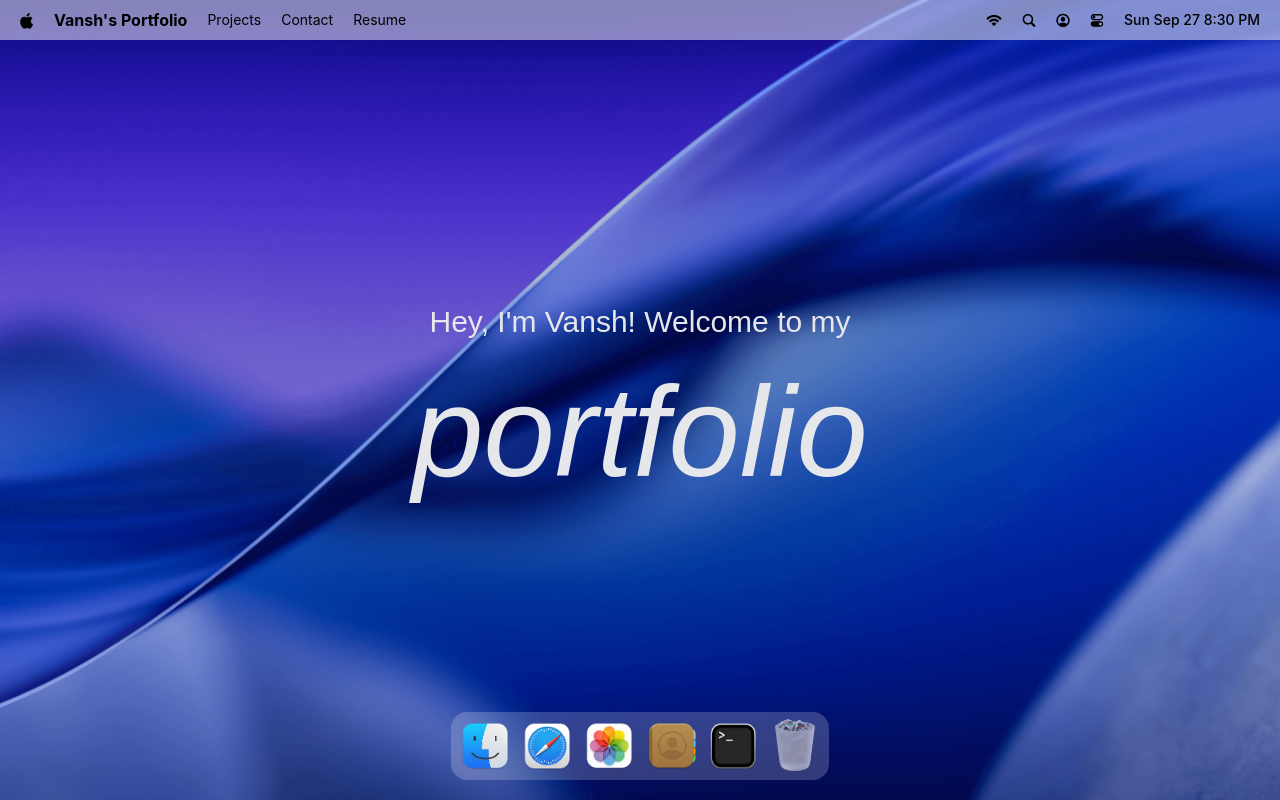
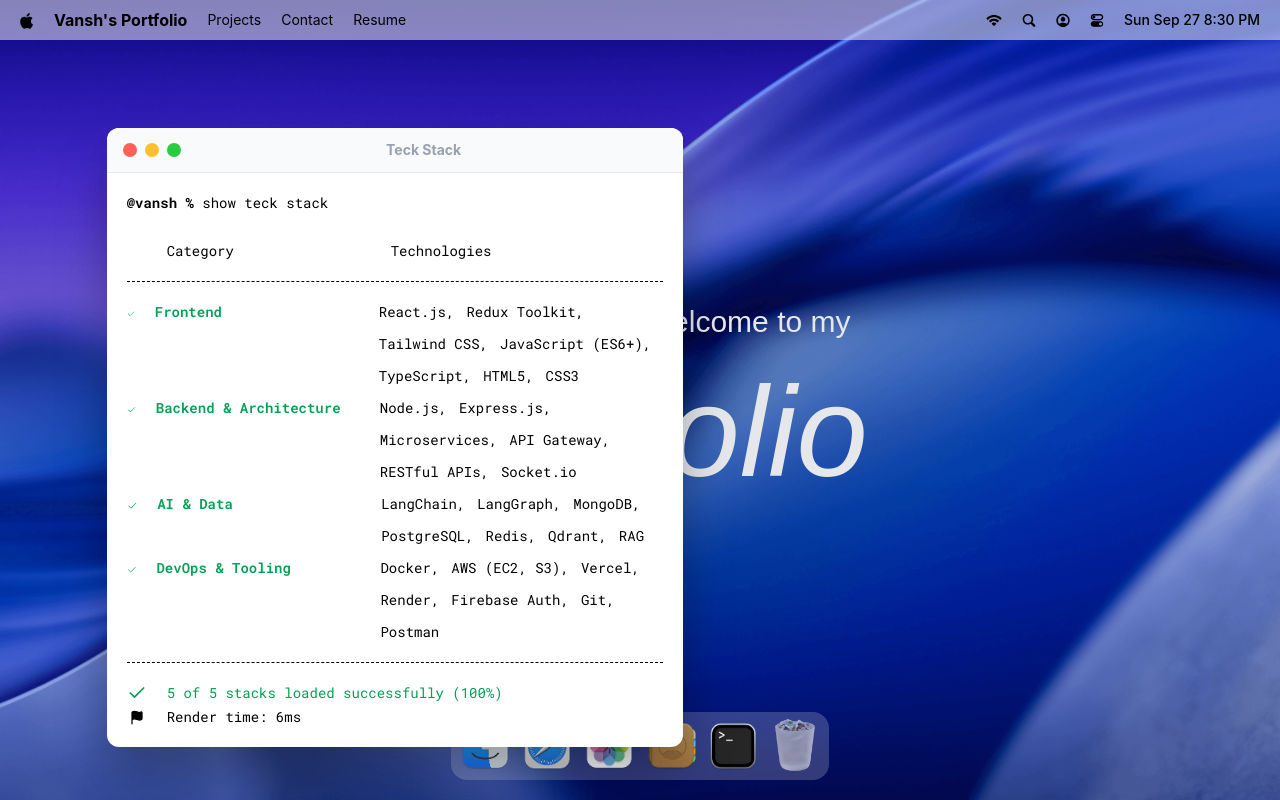
Before and after one commit to vanshjain137/vansh-os, a React (Vite) app: page / in a window 1280 px wide. Both pictures are taken after a click on the button 733 px from the left and 746 px from the top of the page. Built offline with nearby package versions, Linux system fonts and the light colour scheme; a web font is replaced by a local one.

Commit message:
implement a hoc for managing window states and add the first window - terminal

```diff
--- a/src/App.jsx
+++ b/src/App.jsx
@@ -1,4 +1,10 @@
+import gsap from "gsap";
+import { Draggable } from "gsap/Draggable"
+
 import { Dock, Navbar, Welcome } from "#components/index.js"
+import { Terminal } from "#windows/index.js";
+
+gsap.registerPlugin(Draggable);
 
 const App = () => {
   return (
@@ -6,6 +12,8 @@
       <Navbar/>
       <Welcome/>
       <Dock/>
+
+      <Terminal/>
     </main>
   )
 }
--- /dev/null
+++ b/src/components/WindowControls.jsx
@@ -0,0 +1,16 @@
+import useWindowStore from "#store/window.js"
+
+const WindowControls = ({target}) => {
+
+    const {closeWindow} = useWindowStore();
+
+  return (
+    <div id="window-controls">
+      <div className="close" onClick={() => closeWindow(target)}/>
+      <div className="minimize"/>
+      <div className="maximize"/>
+    </div>
+  )
+}
+
+export default WindowControls
--- a/src/components/index.js
+++ b/src/components/index.js
@@ -1,7 +1,8 @@
 import Navbar from "./Navbar.jsx";
 import Welcome from "./Welcome.jsx";
 import Dock from "./Dock.jsx";
+import WindowControls from "./WindowControls.jsx";
 
 
 
-export  {Navbar, Welcome, Dock}
+export  {Navbar, Welcome, Dock, WindowControls}
--- /dev/null
+++ b/src/hoc/WindowWrapper.jsx
@@ -0,0 +1,54 @@
+import useWindowStore from "#store/window.js"
+import { useGSAP } from "@gsap/react";
+import gsap from "gsap";
+import { Draggable } from "gsap/Draggable";
+import { useLayoutEffect, useRef } from "react";
+
+const WindowWrapper = (Component, windowKey) => {
+
+    const Wrapped = (props) => {
+        const { focusWindow, windows } = useWindowStore();
+        const { isOpen, zIndex } = windows[windowKey];
+        const ref = useRef(null)
+
+        useGSAP(()=>{
+            const el = ref.current;
+            if(!el || !isOpen) return;
+
+            el.style.display = "block";
+
+            gsap.fromTo(el, { scale: 0.8, opacity: 0, y: 40 }, { scale: 1, opacity: 1, y: 0, duration: 0.2, ease: "power3.out"})
+        }, [isOpen])
+
+        useGSAP(()=>{
+            const el = ref.current;
+            if(!el) return;
+
+            const [instance] = Draggable.create(el, { onPress: () => focusWindow(windowKey) })
+
+            return () => instance.kill();
+        }, [])
+
+        useLayoutEffect(()=>{
+            const el = ref.current;
+            if(!el) return;
+            el.style.display = isOpen ? "block" : "none";
+        }, [isOpen])
+
+        return (
+            <section
+                id={windowKey}
+                ref={ref}
+                style={{ zIndex }}
+                className="absolute"
+            >
+                <Component {...props}/>
+            </section>)
+    }
+
+    Wrapped.displayName = `WindowWrapper(${Component.displayName || Component.name || "Component"})`
+
+    return Wrapped;
+}
+
+export default WindowWrapper
--- a/src/index.css
+++ b/src/index.css
@@ -177,19 +177,19 @@
       }
 
       .content {
-        @apply py-5 my-5 border-y border-dashed space-y-1;
+        @apply py-5 my-5 border-y border-dashed space-y-3;
 
         li {
           .check {
-            @apply text-[#00A154] w-5;
+            @apply text-[#00A154] w-5 mt-0.5;
           }
 
           h3 {
-            @apply font-semibold text-[#00A154] w-32 ms-5;
+            @apply font-semibold text-[#00A154] w-56 shrink-0 ms-5;
           }
 
           ul {
-            @apply flex items-center gap-3;
+            @apply flex flex-wrap items-center gap-3;
           }
         }
       }
--- /dev/null
+++ b/src/windows/Terminal.jsx
@@ -0,0 +1,58 @@
+import { WindowControls } from "#components"
+import { techStack } from "#constants"
+import WindowWrapper from "#hoc/WindowWrapper.jsx"
+import { Check, Flag } from "lucide-react"
+
+const Terminal = () => {
+    return (
+        <>
+            <div id="window-header">
+                <WindowControls target="terminal"/>
+                <h2>Teck Stack</h2>
+            </div>
+
+            <div className="techstack">
+                <p>
+                    <span className="font-bold">@vansh % </span>
+                    show teck stack
+                </p>
+
+                <div className="label">
+                    <p className="w-56 shrink-0">Category</p>
+                    <p>Technologies</p>
+                </div>
+
+                <ul className="content">
+                    {techStack.map(({category, items }) => (
+                        <li key={category} className="flex items-start">
+                            <Check className="check" size={20}/>
+                            <h3>{category}</h3>
+                            <ul>
+                                {items.map((item, i) => (
+                                    <li key={i}>
+                                        {item}{i < items.length - 1 ? ',' : ''}
+                                    </li>
+                                ))}
+                            </ul>
+                        </li>
+                    ))}
+                </ul>
+
+                <div className="footnote">
+                    <p>
+                        <Check size={20}/> 5 of 5 stacks loaded successfully (100%)
+                    </p>
+
+                    <p className="text-black">
+                        <Flag size={15} fill="black"/>
+                        Render time: 6ms
+                    </p>
+                </div>
+            </div>
+        </>
+    )
+}
+
+const TerminalWindow = WindowWrapper(Terminal, 'terminal')
+
+export default TerminalWindow
--- /dev/null
+++ b/src/windows/index.js
@@ -0,0 +1,3 @@
+import Terminal from "./Terminal.jsx";
+
+export {Terminal}
```
